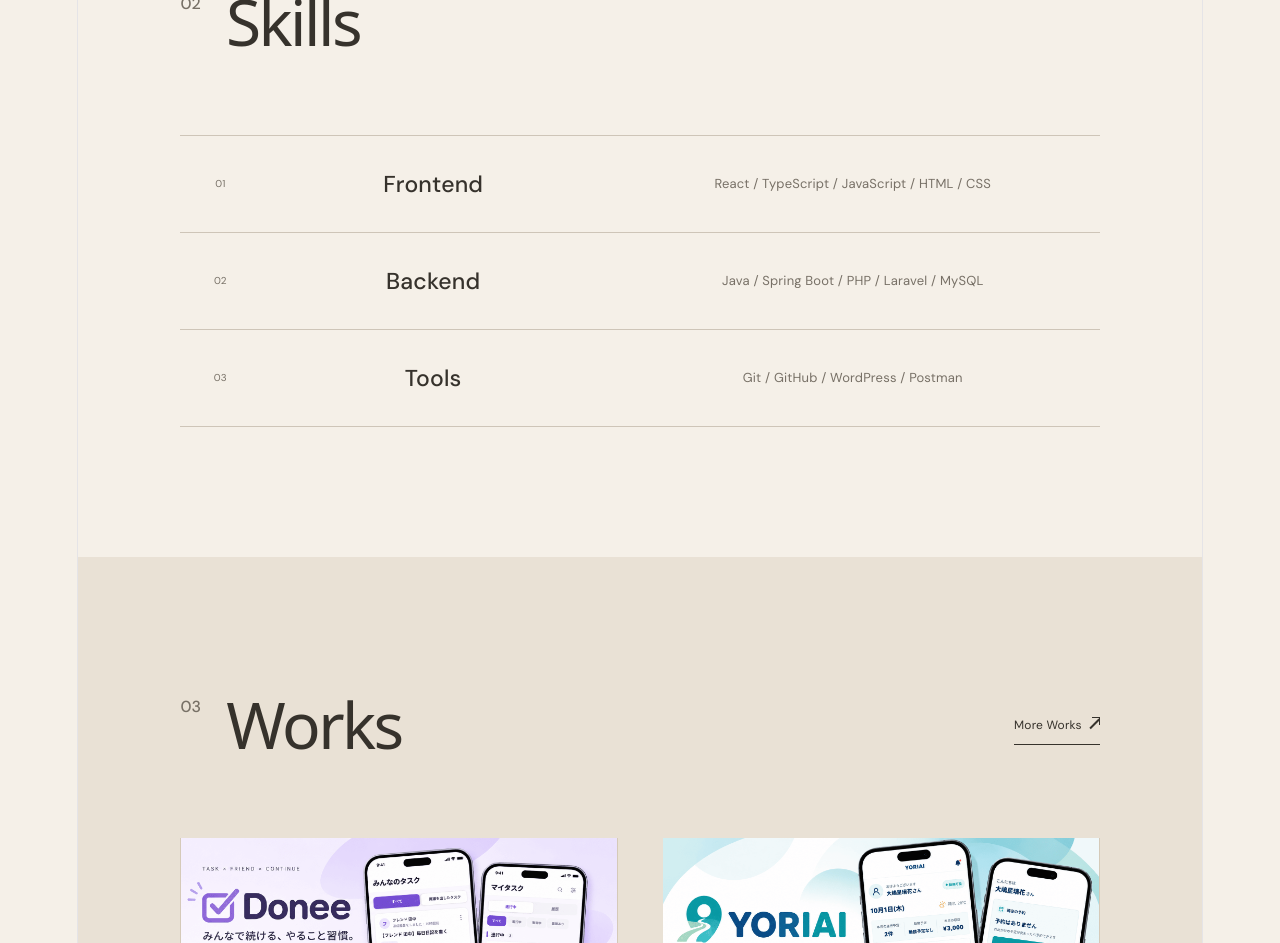
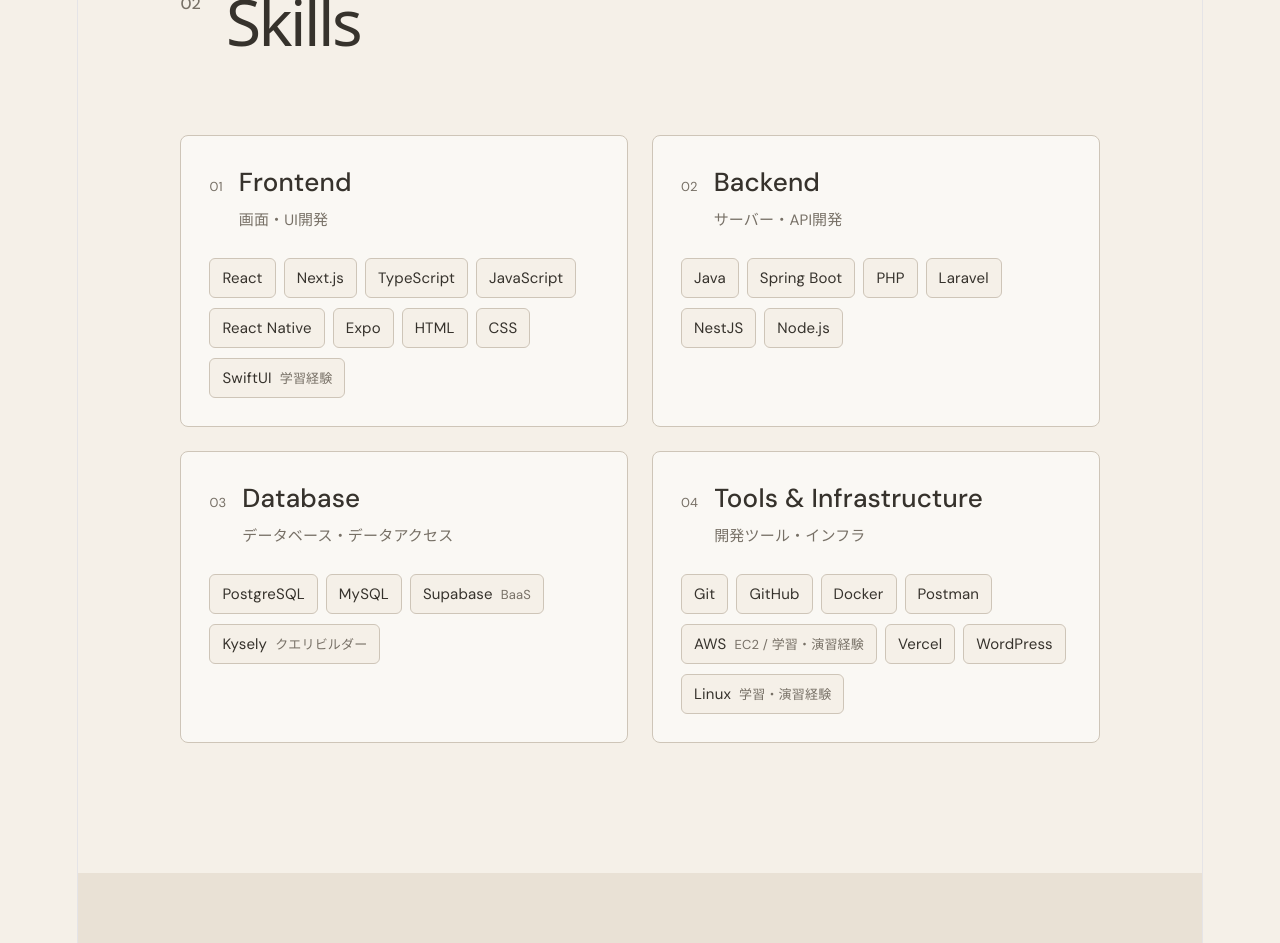
Before and after one commit to towa0504100239-glitch/portfolio, a React app: page / in a window 1280 px wide. Shown: the part 1780-2723 px from the top of the page. Built offline with nearby package versions, Linux system fonts and the light colour scheme; the HTML template or start-up script is replaced by a standard one.

Commit message:
Redesign Skills cards and clarify technology experience

```diff
--- a/src/pages/Home.tsx
+++ b/src/pages/Home.tsx
@@ -8,6 +8,66 @@ import aboutImage from "../assets/about.png";
 
 import { worksNewestFirst } from "../data/works";
 import { experienceGroups } from "../data/experience";
+
+type SkillCategory = {
+  name: string;
+  description: string;
+  technologies: { name: string; note?: string }[];
+};
+
+const skillCategories: SkillCategory[] = [
+  {
+    name: "Frontend",
+    description: "画面・UI開発",
+    technologies: [
+      { name: "React" },
+      { name: "Next.js" },
+      { name: "TypeScript" },
+      { name: "JavaScript" },
+      { name: "React Native" },
+      { name: "Expo" },
+      { name: "HTML" },
+      { name: "CSS" },
+      { name: "SwiftUI", note: "学習経験" },
+    ],
+  },
+  {
+    name: "Backend",
+    description: "サーバー・API開発",
+    technologies: [
+      { name: "Java" },
+      { name: "Spring Boot" },
+      { name: "PHP" },
+      { name: "Laravel" },
+      { name: "NestJS" },
+      { name: "Node.js" },
+    ],
+  },
+  {
+    name: "Database",
+    description: "データベース・データアクセス",
+    technologies: [
+      { name: "PostgreSQL" },
+      { name: "MySQL" },
+      { name: "Supabase", note: "BaaS" },
+      { name: "Kysely", note: "クエリビルダー" },
+    ],
+  },
+  {
+    name: "Tools & Infrastructure",
+    description: "開発ツール・インフラ",
+    technologies: [
+      { name: "Git" },
+      { name: "GitHub" },
+      { name: "Docker" },
+      { name: "Postman" },
+      { name: "AWS", note: "EC2 / 学習・演習経験" },
+      { name: "Vercel" },
+      { name: "WordPress" },
+      { name: "Linux", note: "学習・演習経験" },
+    ],
+  },
+];
 
 const Home = () => {
   const [menuOpen, setMenuOpen] = useState(false);
@@ -213,31 +273,29 @@ const Home = () => {
           </div>
 
           <div className="skillGrid">
-            <div className="skillCard">
-              <span>01</span>
-              <h3>Frontend</h3>
-              <p>
-                React / TypeScript / JavaScript /
-                HTML / CSS
-              </p>
-            </div>
-
-            <div className="skillCard">
-              <span>02</span>
-              <h3>Backend</h3>
-              <p>
-                Java / Spring Boot / PHP / Laravel /
-                MySQL
-              </p>
-            </div>
-
-            <div className="skillCard">
-              <span>03</span>
-              <h3>Tools</h3>
-              <p>
-                Git / GitHub / WordPress / Postman
-              </p>
-            </div>
+            {skillCategories.map((category, index) => (
+              <article className="skillCard" key={category.name}>
+                <div className="skillCardHeading">
+                  <span className="skillNumber">
+                    {String(index + 1).padStart(2, "0")}
+                  </span>
+                  <div>
+                    <h3>{category.name}</h3>
+                    <p className="skillDescription">{category.description}</p>
+                  </div>
+                </div>
+                <ul className="skillTags" aria-label={`${category.name}の技術`}>
+                  {category.technologies.map((technology) => (
+                    <li className="skillTag" key={technology.name}>
+                      <span>{technology.name}</span>
+                      {technology.note && (
+                        <span className="skillTagNote">{technology.note}</span>
+                      )}
+                    </li>
+                  ))}
+                </ul>
+              </article>
+            ))}
           </div>
         </section>
 
--- a/src/styles/Home.css
+++ b/src/styles/Home.css
@@ -243,26 +243,74 @@ a {
   color: var(--subtext);
 }
 .skillGrid {
-  border-top: 1px solid var(--line);
+  display: grid;
+  grid-template-columns: repeat(2, minmax(0, 1fr));
+  gap: 24px;
 }
 .skillCard {
-  padding: 35px 0;
-  display: grid;
-  grid-template-columns: 80px 0.7fr 1fr;
-  border-bottom: 1px solid var(--line);
-  align-items: center;
+  min-width: 0;
+  padding: 28px;
+  display: flex;
+  flex-direction: column;
+  gap: 24px;
+  border: 1px solid var(--line);
+  border-radius: 8px;
+  background: var(--white);
+  text-align: left;
 }
-.skillCard > span {
-  font-size: 10px;
+.skillCardHeading {
+  display: flex;
+  align-items: baseline;
+  gap: 16px;
+}
+.skillCardHeading > div {
+  min-width: 0;
+}
+.skillNumber {
+  flex-shrink: 0;
+  font-size: 13px;
+  line-height: 1.6;
   color: var(--subtext);
 }
 .skillCard h3 {
+  margin: 0 0 8px;
+  color: var(--text);
+  font-size: 26px;
+  font-weight: 500;
+  line-height: 1.4;
+  overflow-wrap: anywhere;
+}
+.skillDescription {
   margin: 0;
-  font-size: 23px;
-  font-weight: 500;
+  color: var(--subtext);
+  font-size: 15px;
+  line-height: 1.7;
 }
-.skillCard p {
+.skillTags {
+  display: flex;
+  flex-wrap: wrap;
+  align-items: flex-start;
+  gap: 10px 8px;
   margin: 0;
+  padding: 0;
+  list-style: none;
+}
+.skillTag {
+  display: flex;
+  flex-wrap: wrap;
+  align-items: baseline;
+  gap: 2px 8px;
+  max-width: 100%;
+  padding: 7px 12px;
+  border: 1px solid var(--line);
+  border-radius: 6px;
+  background: var(--background);
+  color: var(--text);
+  font-size: 15px;
+  line-height: 1.6;
+  overflow-wrap: anywhere;
+}
+.skillTagNote {
   color: var(--subtext);
   font-size: 13px;
 }
@@ -554,14 +602,16 @@ footer {
   .aboutImage {
     width: 75%;
   }
+  .skillGrid {
+    grid-template-columns: 1fr;
+    gap: 20px;
+  }
   .skillCard {
-    grid-template-columns: 40px 1fr;
-    gap: 10px;
+    padding: 24px 20px;
+    gap: 20px;
   }
-  .skillCard p {
-    grid-column: 2;
-    margin-top: 10px;
-    line-height: 1.7;
+  .skillCard h3 {
+    font-size: 24px;
   }
   .workGrid {
     grid-template-columns: 1fr;
```
